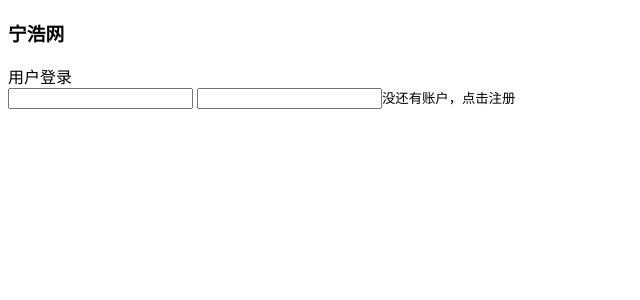
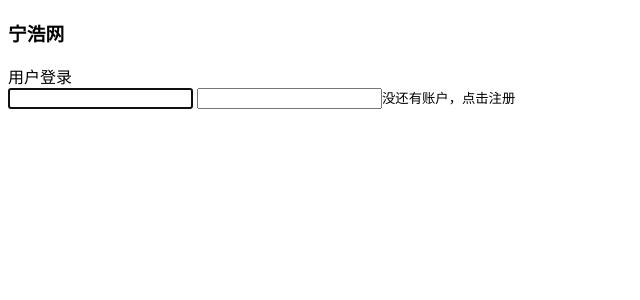
Before and after one commit to rockts/ninghao-vue, a Vue app: page / in a window 1280 px wide. Shown: the top 300 px of the page, without its empty margins (0-640 px from the left). Built offline with nearby package versions, Linux system fonts and the light colour scheme.

Commit message:
$refs：引用模板

```diff
--- a/src/app/components/user-login.vue
+++ b/src/app/components/user-login.vue
@@ -2,5 +2,15 @@
   <div>
     用户登录
   </div>
-  <input type="text" /> <input type="text" />
+  <input type="text" ref="username" /> <input type="text" />
 </template>
+
+<script>
+export default {
+  mounted() {
+    console.log(this.$refs.username);
+    this.$refs.username.focus();
+  },
+};
+</script>
+script
```
